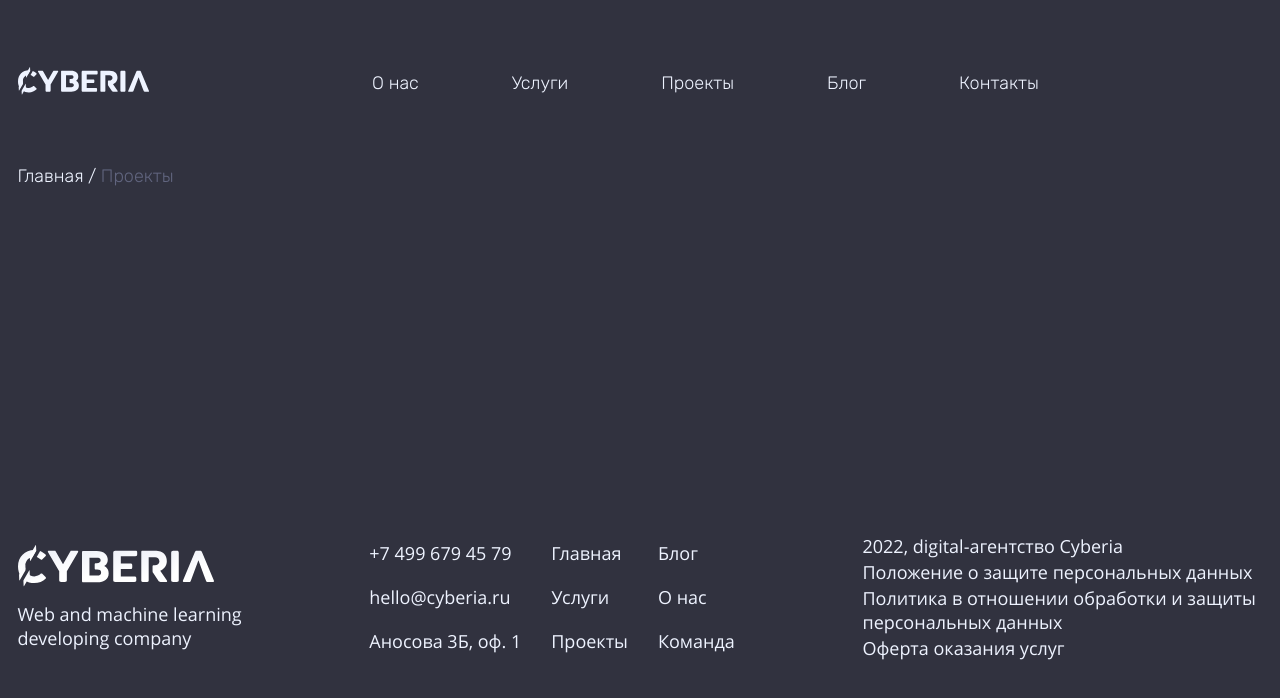
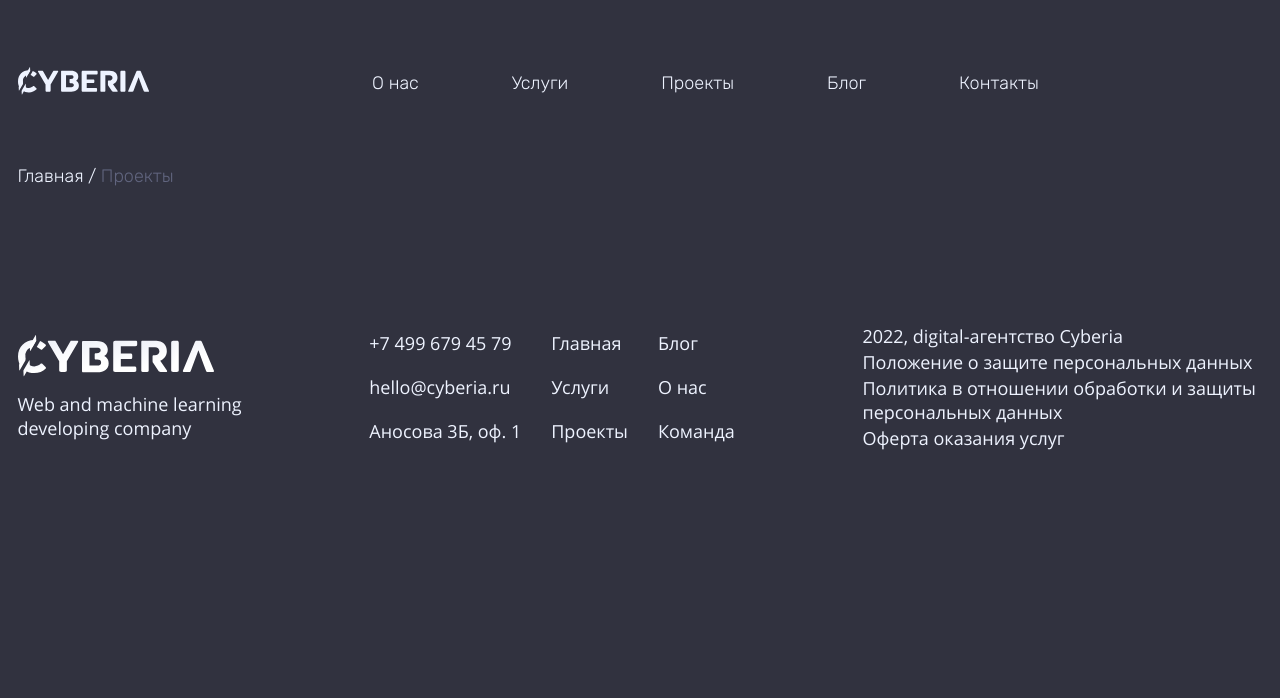
Before and after one commit to raredead/cyberia-test, a Vue app: page / in a window 1280 px wide. Shown: the top 698 px of the page. Built offline with nearby package versions, Linux system fonts and the light colour scheme.

Commit message:
Глобальные стили

```diff
--- a/src/assets/style/global.scss
+++ b/src/assets/style/global.scss
@@ -30,5 +30,5 @@ li {
 }
 
 main {
-    height: calc(100vh - 590px);
+    // height: calc(100vh - 590px);
 }
```
